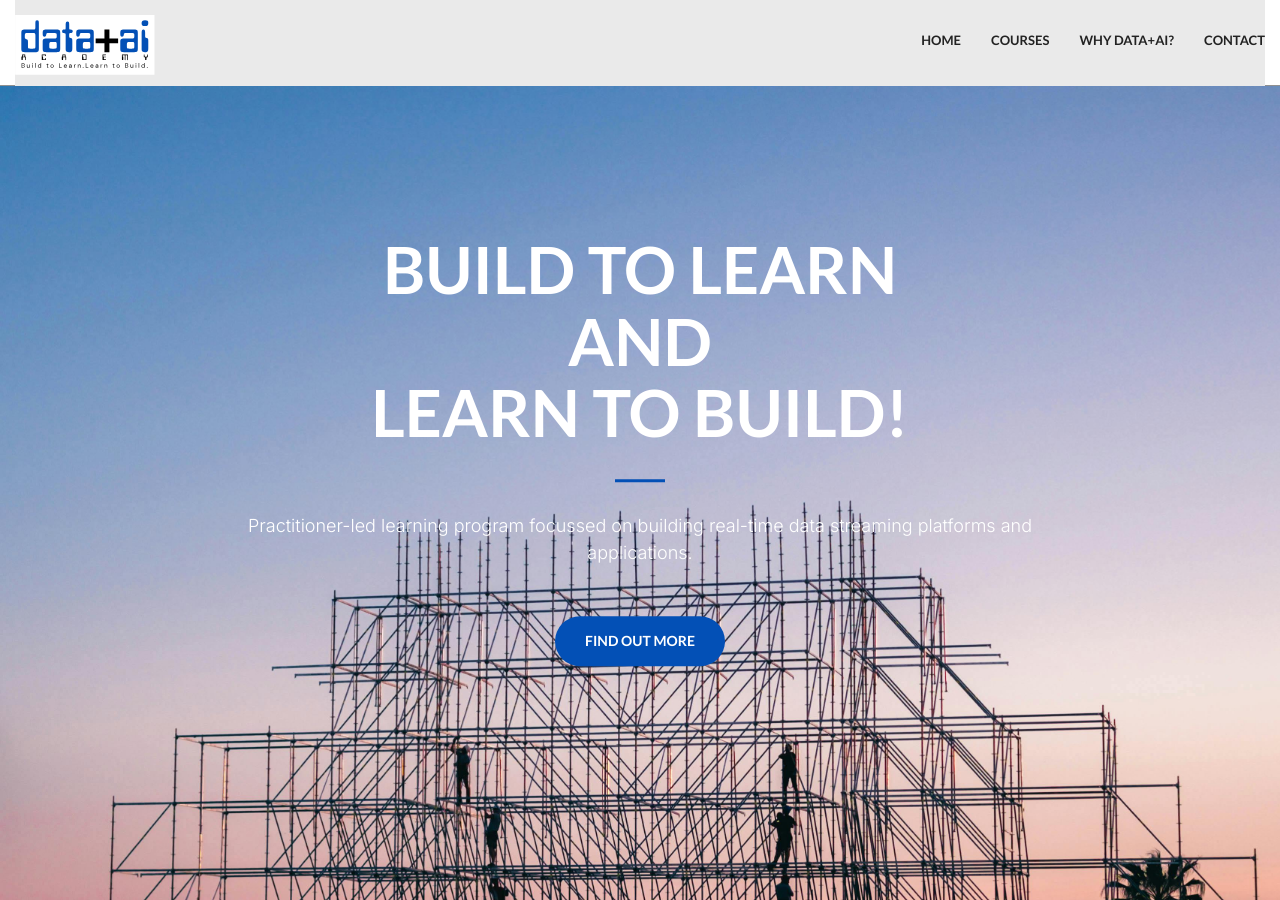
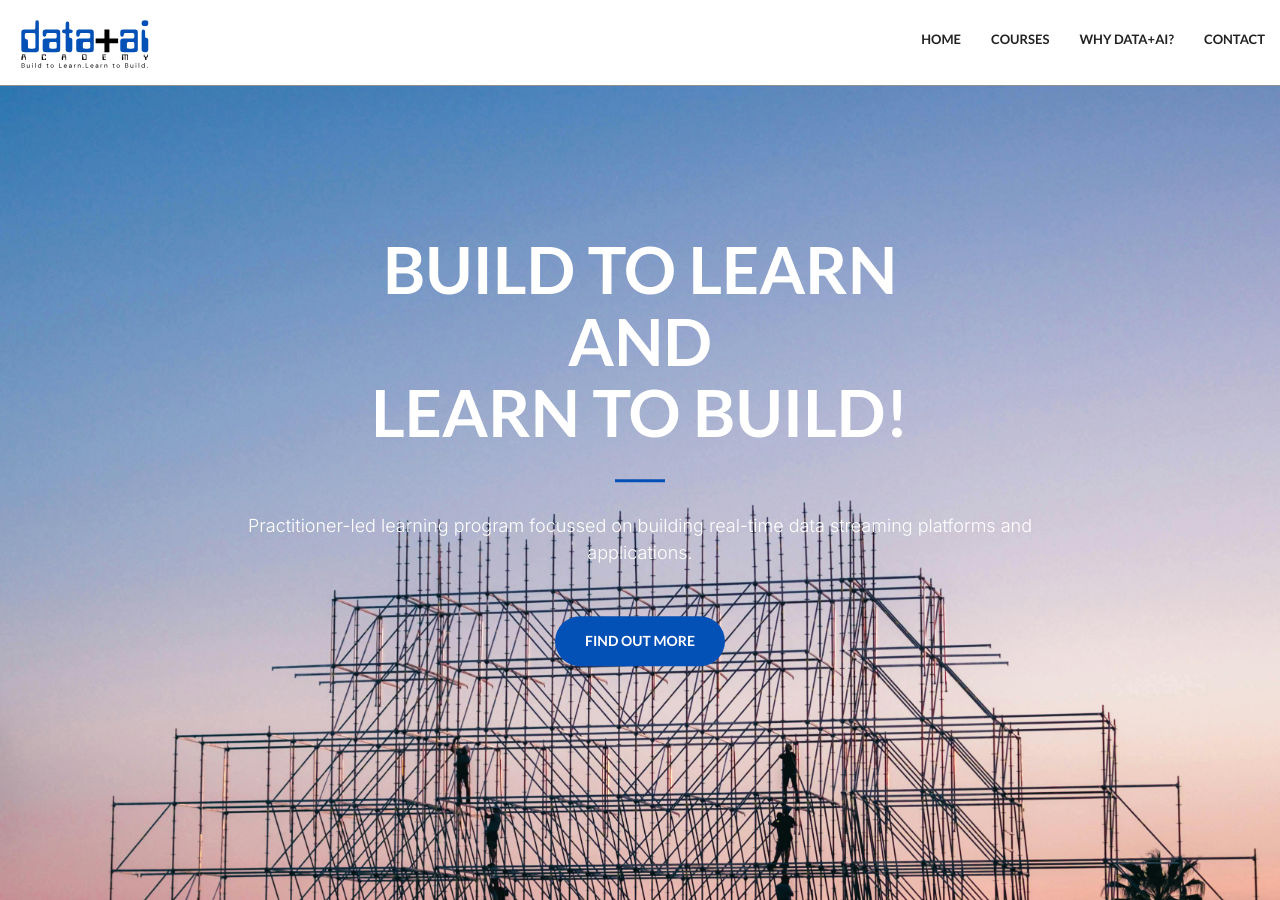
Before and after one commit to Platformatory/dataplusaiacademy, a Jekyll site: the page built from index.md, in a window 1280 px wide and 900 px high. Built offline with Jekyll 4.4.1, drawn with Linux system fonts in a browser that asks for light colours.

Commit message:
mobile view

```diff
--- a/_sass/_base.scss
+++ b/_sass/_base.scss
@@ -171,8 +171,12 @@
     height: 86px;
     background-color: white;
     .navbar-collapse{
-        padding-top: 15px;
-        background-color: #eaeaea
+        padding-top: 14px;
+
+        background-color: #ffff;
+        @media (min-width:768px) {
+            height: 84px !important;
+        }
     }
 }
 header {
@@ -465,6 +469,7 @@
     height: 100%;
     .courses-container{
         margin-top: 106px;
+        padding-bottom: 20px;
         // position:absolute;
         .title{
             margin-bottom: 2rem;
@@ -600,6 +605,9 @@
 }
 
 /* Course Details Section */
+.course-details{
+    padding-bottom: 20px;
+}
 .course-details h2 {
     font-size: 2rem;
     font-weight: bold;
@@ -740,3 +748,7 @@
   .navbar-header{
     min-height: 86px;
   }
+
+  .navbar-default .navbar-toggle{
+    margin-top: 22px;
+  }
```
